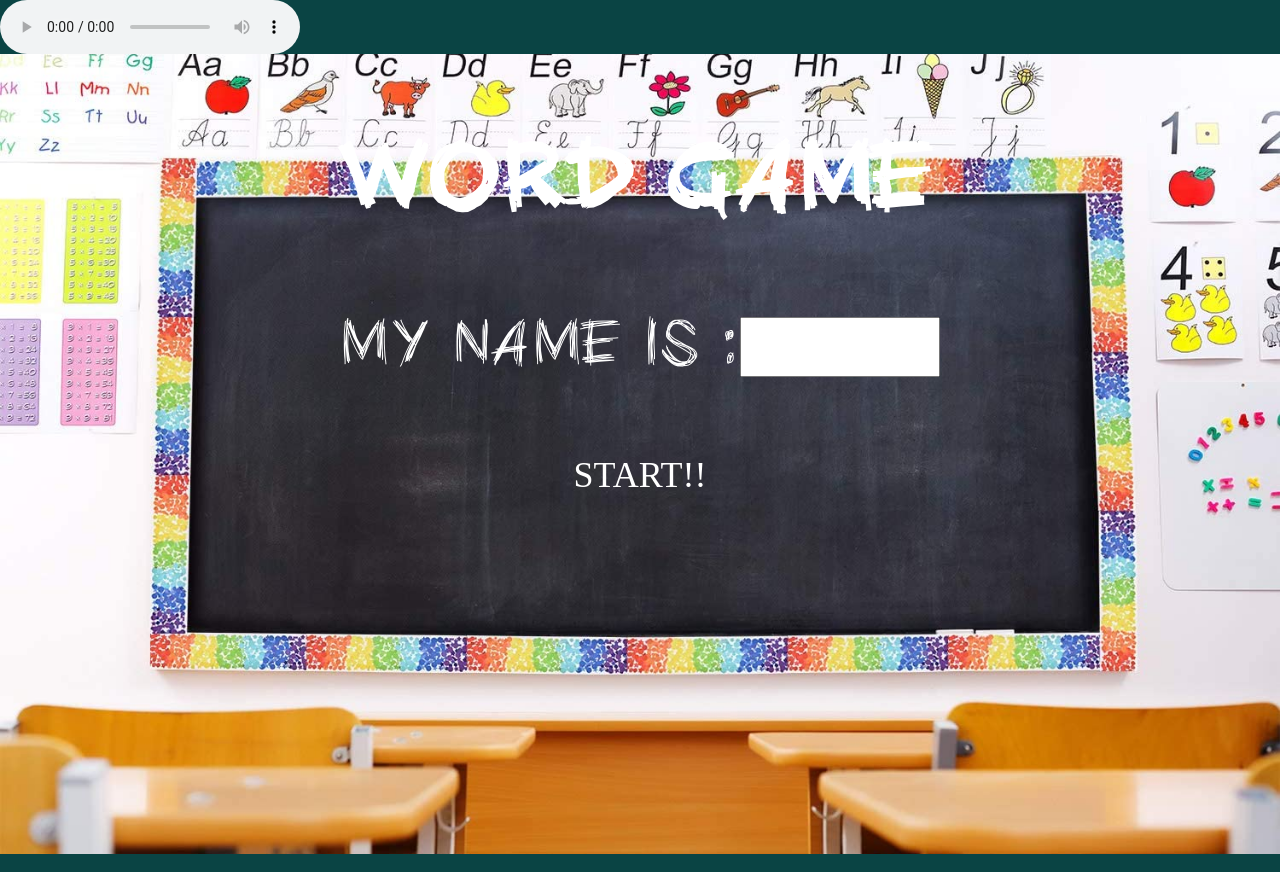
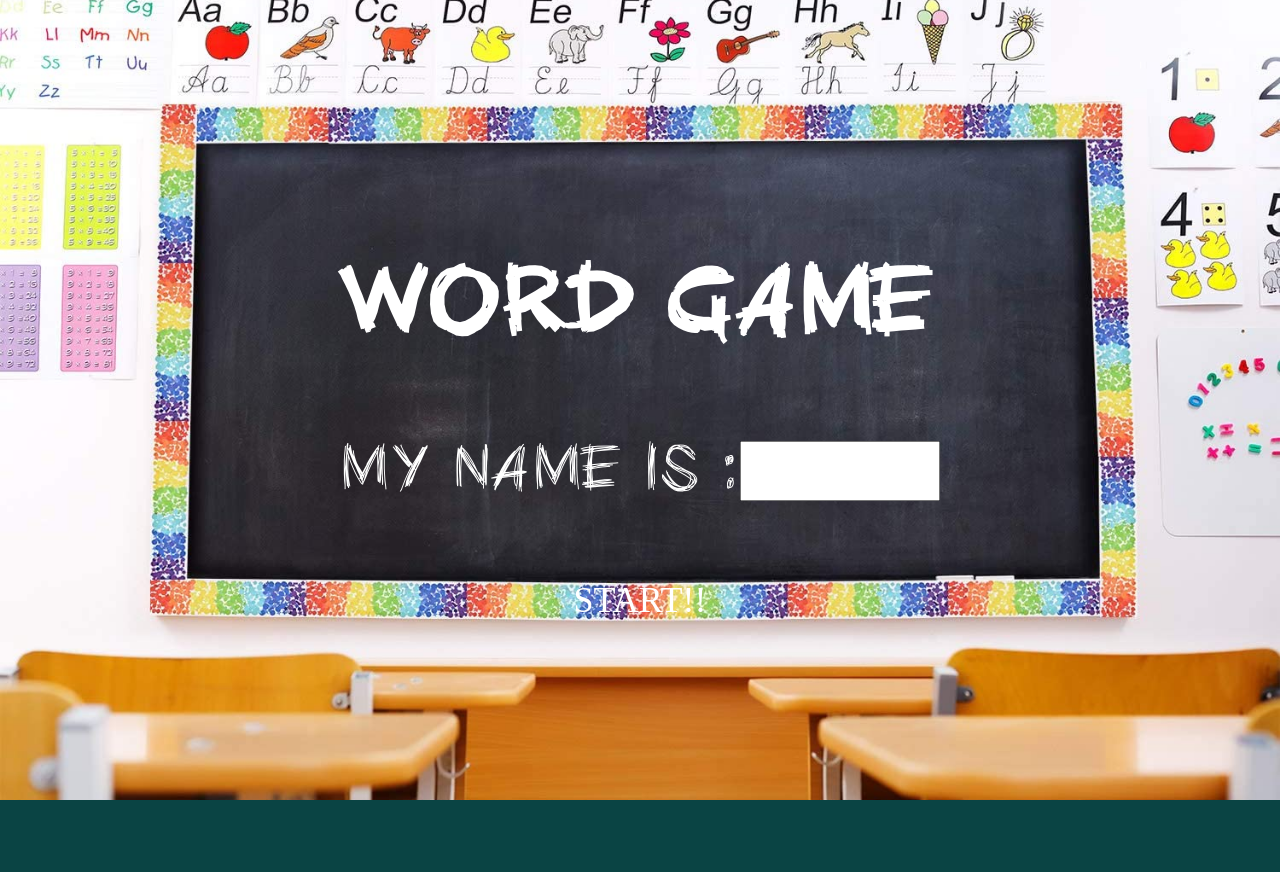
Before and after one commit to GSKUDO/jogoinfantil, a website: page index.html in a window 1280 px wide. After the commit the page ends 818 px from the top, so only its background shows below. Drawn offline with nearby package versions, Linux system fonts and the light colour scheme; a web font is replaced by a local one.

Commit message:
Add files via upload

```diff
--- a/index.html
+++ b/index.html
@@ -13,11 +13,6 @@
 </head>
 
 <body>
-
-    <audio controls>
-        <source src="assets/sounds/musica.mp3" type="audio/mp3">
-    </audio>
-
     <section id="titlepage">
         <h1 id="title">WORD GAME</h1>
         <div id="formusername">
--- a/infantil.js
+++ b/infantil.js
@@ -158,7 +158,7 @@ function init() {
   }
 
   // marca os espaços que vao ser ocupados pelas letras
-  for ( var i=0; i<=wordsize; i++ ) {
+  for ( var i=0; i<wordsize; i++ ) {
     $('<div>' + letters2[i] + '</div>').data( 'letter', letters2[i] ).appendTo( '#cardSlots' ).droppable( {
       accept: '#cardPile div',
       hoverClass: 'hovered',
--- a/styles.css
+++ b/styles.css
@@ -33,10 +33,12 @@ body{
     font-family: chalk;
     font-size: 60px;
     color: white;
-    width: 100%;
     height: 100%;
     display: flex;
     flex-direction: column;
+    justify-content: center;
+    align-content: center;
+    align-self: center;
     align-items: center;
     background-image: url(assets/images/lousaclasse.jfif);
     background-repeat: no-repeat;
@@ -65,6 +67,7 @@ body{
 }
 
 #gamepage{
+    height: 100%;
     margin: 0;
     display: flex;
     flex-direction: column;
```
